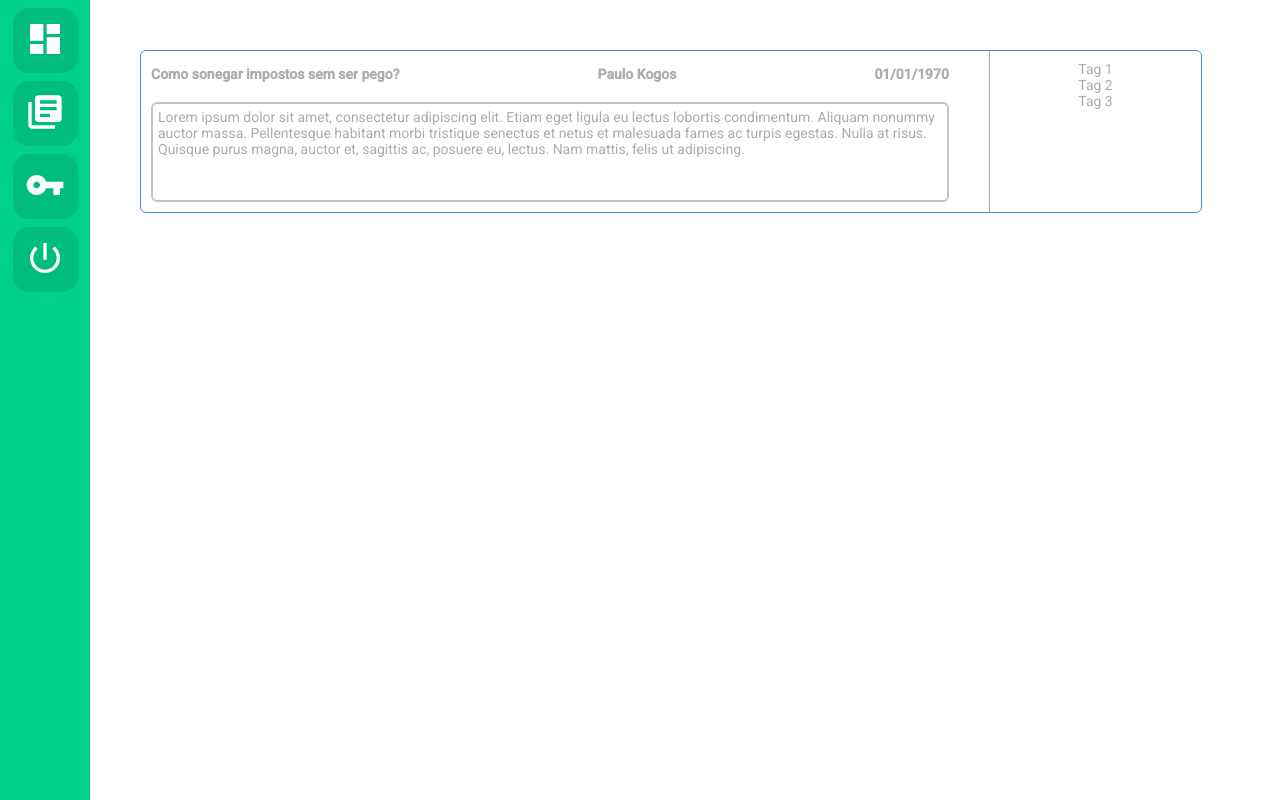
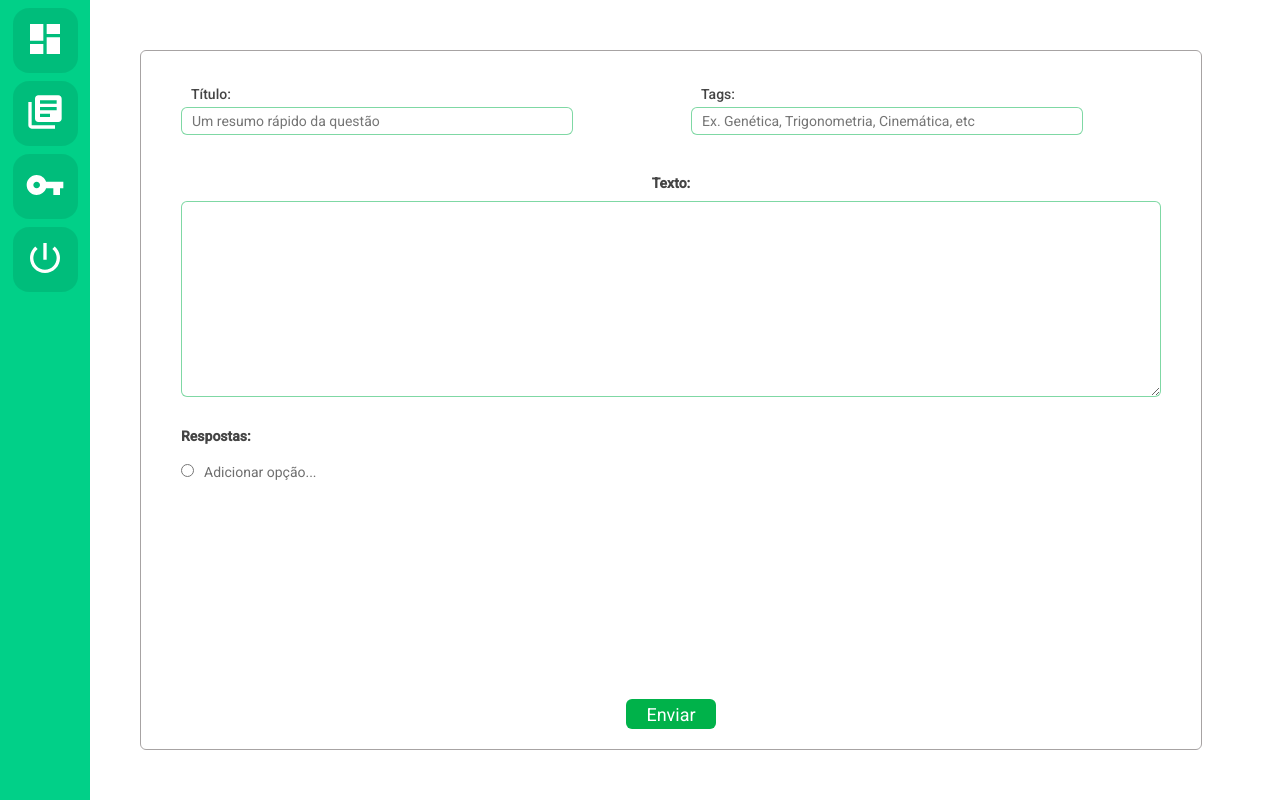
Before and after one commit to GioF/Tubiba-front, a React (Create React App) app: page /dashboard in a window 1280 px wide. Built offline with nearby package versions, Linux system fonts and the light colour scheme.

Commit message:
general 'quality of appearance' changes

```diff
--- a/src/App.css
+++ b/src/App.css
@@ -37,7 +37,7 @@ form label {
   font-weight: bold;
 }
 
-form input {
+form input, textarea {
   border: 1px solid rgba(0, 178, 74, 0.5);
   border-radius: 6px;
   margin-bottom: 16px;
--- a/src/pages/Dashboard/index.js
+++ b/src/pages/Dashboard/index.js
@@ -6,7 +6,8 @@ import { Container, Sidebar, Content } from './styles';
 import Routes from './routes';
 
 //TEMP
-import Exercises from '../../components/Exercises';
+//import Exercises from '../../components/Exercises';
+import ExerciseForm from '../../components/ExerciseForm';
 
 export default function Dashboard() {
   return (
@@ -18,7 +19,7 @@ export default function Dashboard() {
         <button> <MdPowerSettingsNew  size={40} color="#fff" /> </button>
       </Sidebar>
       <Content>
-        <Exercises></Exercises>
+        <ExerciseForm></ExerciseForm>
         <Routes/>
       </Content>
     </Container>
--- a/src/pages/Dashboard/styles.js
+++ b/src/pages/Dashboard/styles.js
@@ -35,6 +35,11 @@ export const Sidebar = styled.div`
     background: rgba(0, 172, 112, 0.5);
   }
 
+  button:hover {
+    background: rgba(35, 231, 162, 0.5);
+    transition-duration: 200ms;
+  }
+
 `;
 
 export const Content = styled.div `
```
Lines whose indentation alone changed are shown as unchanged.
